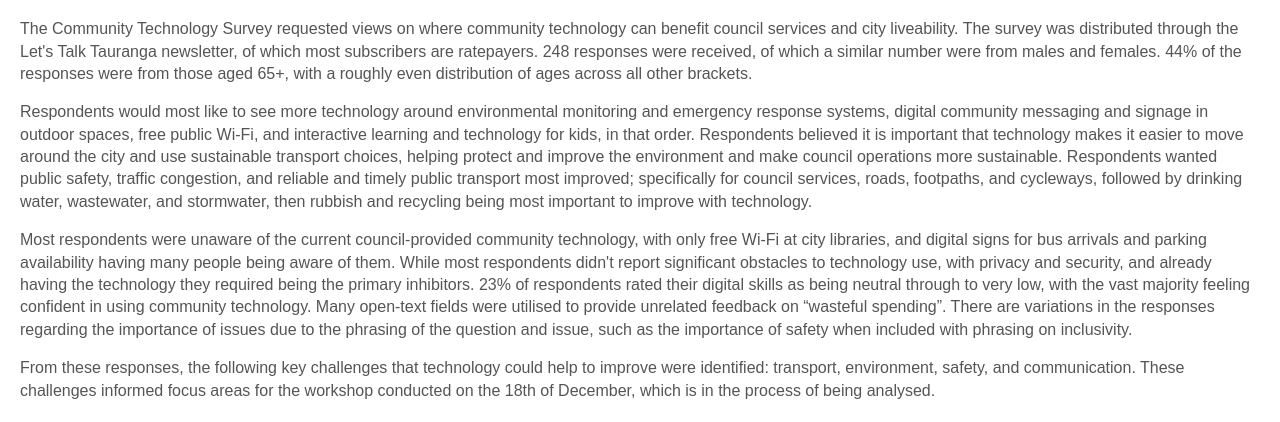
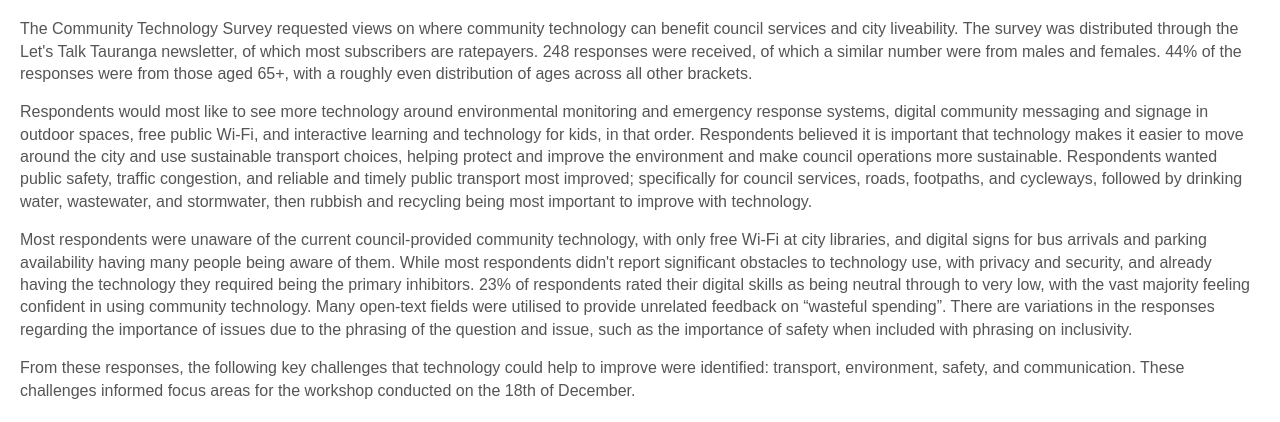
Before and after one commit to cybnz/CommunityTechnology, a plain HTML site: page survey.html in a window 1280 px wide. Shown: the part 379-801 px from the top of the page. Drawn offline with Linux system fonts and the light colour scheme.

Commit message:
Update survey.html

```diff
--- a/survey.html
+++ b/survey.html
@@ -111,7 +111,7 @@
     <p>
         From these responses, the following key challenges that technology could help to improve were identified:
         transport, environment, safety, and communication. These challenges informed focus areas for the workshop
-        conducted on the 18th of December, which is in the process of being analysed.
+        conducted on the 18th of December.
     </p>
 
     <script>
```
